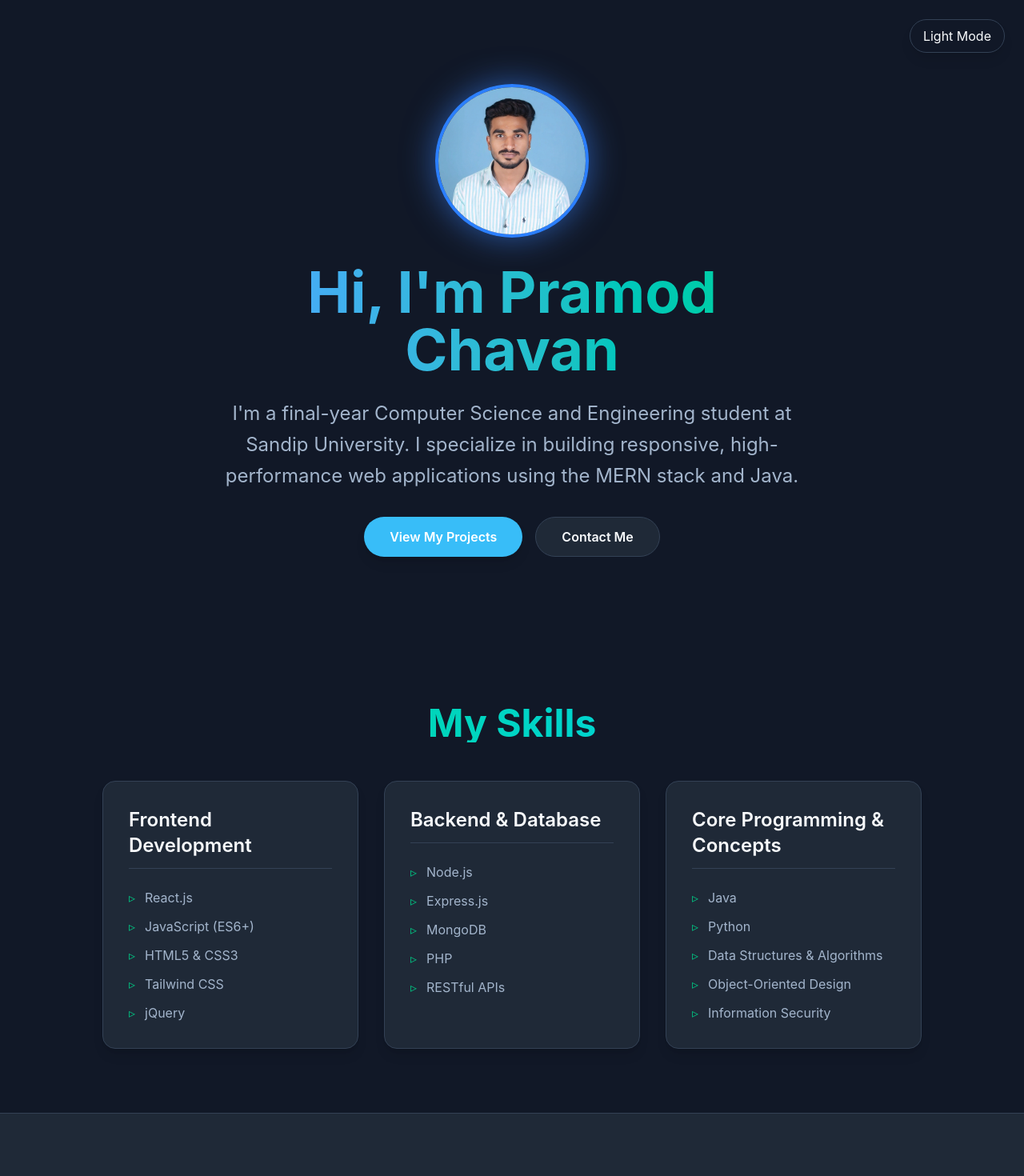
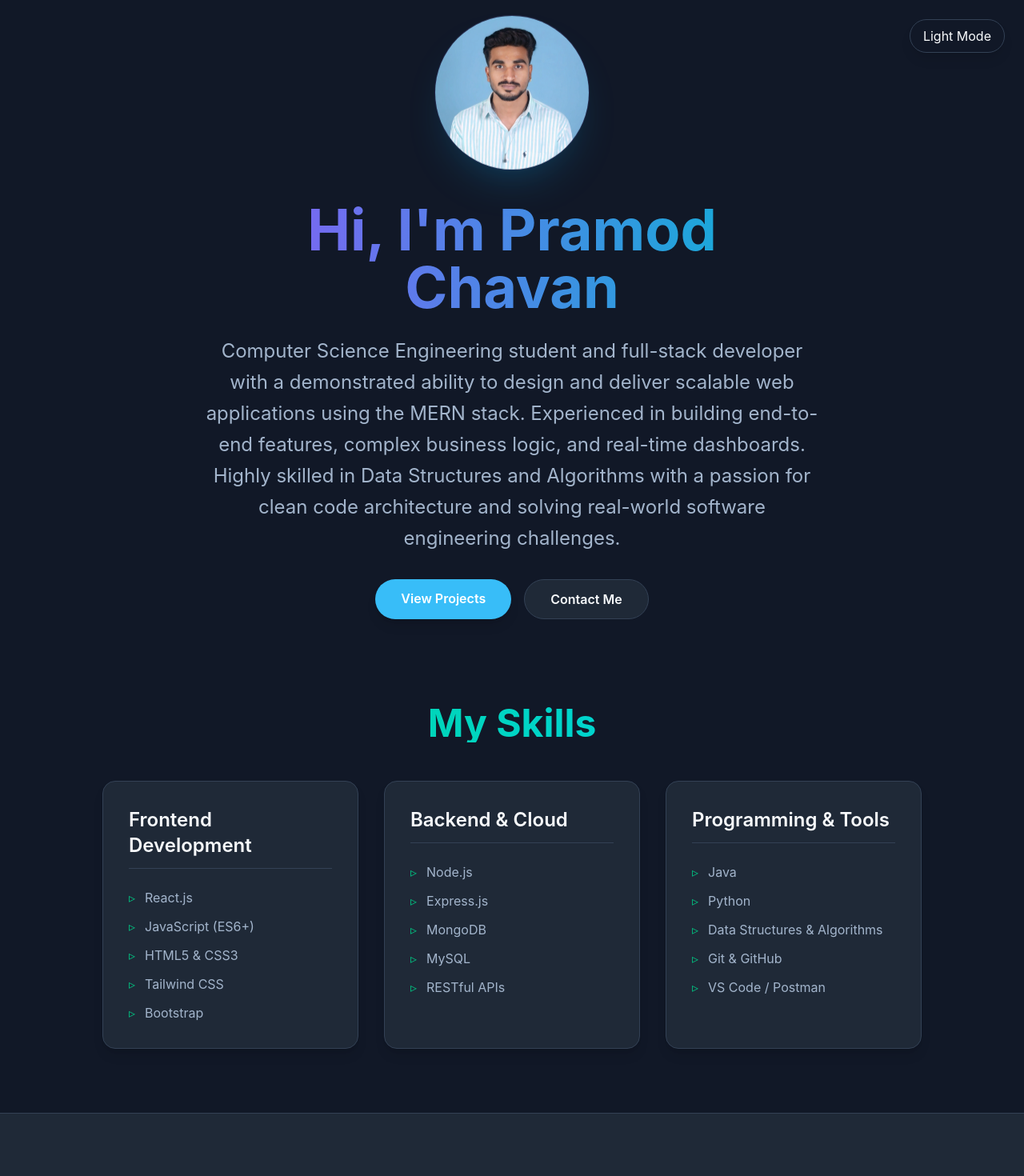
Before and after one commit to chavanpramod-ui/portfolio_frontend, a React (Vite) app: page / in a window 1280 px wide. Shown: the top 1470 px of the page at 80% size. Built offline with nearby package versions, Linux system fonts and the light colour scheme.

Commit message:
upadate info

```diff
--- a/src/components/Contact.jsx
+++ b/src/components/Contact.jsx
@@ -45,8 +45,8 @@ const Contact = () => {
     <section className="py-20 bg-[var(--surface)] text-[var(--text)] px-6">
       <div className="max-w-6xl mx-auto">
 
-        <h2 className="text-4xl md:text-5xl font-bold text-center mb-16 text-transparent bg-clip-text bg-linear-to-r from-blue-400 to-emerald-400">
-          Contact me
+        <h2 className="text-4xl md:text-5xl font-bold text-center mb-16 gradient-text">
+          Contact Me
         </h2>
 
         <div className="grid grid-cols-1 md:grid-cols-2 gap-12">
@@ -118,7 +118,7 @@ const Contact = () => {
             <button
               type="submit"
               disabled={status === 'sending'}
-              className="mt-4 w-full py-4 bg-linear-to-r from-blue-600 to-emerald-500 hover:from-blue-500 hover:to-emerald-400 disabled:opacity-50 text-white rounded-lg font-bold text-lg transition-all transform hover:scale-[1.02] shadow-lg"
+              className="mt-4 w-full py-4 bg-[var(--accent)] hover:bg-[var(--accent-2)] disabled:opacity-50 text-white rounded-lg font-bold text-lg transition-all transform hover:-translate-y-0.5 hover:scale-[1.02] shadow-lg"
             >
               {status === 'sending' ? 'Sending...' : 'Send Message'}
             </button>
--- a/src/components/Education.jsx
+++ b/src/components/Education.jsx
@@ -19,10 +19,10 @@ const Education = () => {
   ];
 
   return (
-    <section className="py-20 bg-[var(--surface-2)] text-[var(--text)] px-6 border-t border-[var(--border)]">
+    <section id="education" className="py-20 bg-[var(--surface-2)] text-[var(--text)] px-6 border-t border-[var(--border)] fade-in-up">
       <div className="max-w-4xl mx-auto">
 
-        <h2 className="text-4xl md:text-5xl font-bold text-center mb-16 text-transparent bg-clip-text bg-linear-to-r from-blue-400 to-emerald-400">
+        <h2 className="text-4xl md:text-5xl font-bold text-center mb-16 gradient-text">
           Education & Academic Journey
         </h2>
 
@@ -33,14 +33,14 @@ const Education = () => {
             <div key={item.id} className="relative pl-8 md:pl-12">
 
               {/* Glowing Timeline Dot */}
-              <div className="absolute -left-2.25 top-1.5 w-4 h-4 bg-[var(--surface)] border-2 border-[var(--accent-2)] rounded-full shadow-[0_0_10px_rgba(16,185,129,0.8)]"></div>
+              <div className="absolute -left-2.25 top-1.5 w-4 h-4 bg-[var(--surface)] border-2 border-[var(--accent)] rounded-full shadow-[0_0_10px_rgba(139,92,246,0.3)]"></div>
 
               {/* Content Card */}
-              <div className="bg-[var(--surface)] p-6 md:p-8 rounded-2xl border border-[var(--border)] shadow-lg hover:border-[var(--accent-2)]/30 transition-colors duration-300">
+              <div className="bg-[var(--surface)] p-6 md:p-8 rounded-2xl border border-[var(--border)] shadow-lg hover:border-[var(--accent)]/30 transition-colors duration-300">
                 <div className="flex flex-col md:flex-row md:justify-between md:items-start mb-4">
                   <div>
                     <h3 className="text-2xl font-bold text-[var(--text)]">{item.degree}</h3>
-                    <h4 className="text-lg text-[var(--accent-2)] font-medium mt-1">{item.institution}</h4>
+                    <h4 className="text-lg text-[var(--accent)] font-medium mt-1">{item.institution}</h4>
                   </div>
                   <span className="mt-2 md:mt-0 px-4 py-1 bg-[var(--surface)] border border-[var(--border)] rounded-full text-sm text-[var(--muted)] font-semibold inline-block w-max">
                     {item.duration}
--- a/src/components/Hero.jsx
+++ b/src/components/Hero.jsx
@@ -3,37 +3,40 @@ import profilePic from '../assets/profile.png';
 
 const Hero = () => {
   return (
-    <section className="flex flex-col items-center justify-center min-h-screen bg-[var(--surface)] text-[var(--text)] px-6">
+    <section id="hero" className="flex flex-col items-center justify-center min-h-screen bg-[var(--surface)] text-[var(--text)] px-6 fade-in-up">
       <div className="max-w-3xl text-center flex flex-col items-center">
 
         {/* Profile Photo with Glowing Border */}
-        <div className="mb-8">
+        <div className="mb-8 float-slow rounded-full glow-border">
           <img
             src={profilePic}
             alt="Profile"
-            className="w-40 h-40 md:w-48 md:h-48 rounded-full object-cover border-4 border-blue-500 shadow-[0_0_40px_rgba(59,130,246,0.6)]"
+            className="w-40 h-40 md:w-48 md:h-48 rounded-full object-cover"
           />
         </div>
 
         {/* Glowing Gradient Headline */}
-        <h1 className="text-5xl md:text-7xl font-bold mb-6 text-transparent bg-clip-text bg-linear-to-r from-blue-400 to-emerald-400">
+        <h1 className="text-5xl md:text-7xl font-bold mb-6 gradient-text">
           Hi, I'm Pramod Chavan
         </h1>
 
         {/* Introduction Subtitle */}
-        <p className="text-xl md:text-2xl text-[var(--muted)] mb-8 leading-relaxed">
-          I'm a final-year Computer Science and Engineering student at Sandip University.
-          I specialize in building responsive, high-performance web applications using the MERN stack and Java.
+        <p className="text-xl md:text-2xl text-[var(--muted)] mb-8 leading-relaxed max-w-3xl">
+          Computer Science Engineering student and full-stack developer with a demonstrated ability to design and deliver scalable web
+applications using the MERN stack. Experienced in building end-to-end features, complex business logic, and real-time
+dashboards. Highly skilled in Data Structures and Algorithms with a passion for clean code architecture and solving real-world
+software engineering challenges.
+
         </p>
 
         {/* Call to Action Buttons */}
         <div className="flex flex-col sm:flex-row gap-4 justify-center">
-          <button className="px-8 py-3 bg-[var(--accent)] hover:brightness-110 text-white rounded-full font-semibold transition-all transform hover:scale-105 shadow-lg shadow-[0_0_30px_rgba(56,189,248,0.35)]">
-            View My Projects
-          </button>
-          <button className="px-8 py-3 bg-[var(--surface-2)] hover:bg-[var(--surface)] border border-[var(--border)] rounded-full font-semibold transition-all transform hover:scale-105 text-[var(--text)]">
+          <a href="#projects" className="px-8 py-3 bg-[var(--accent)] hover:brightness-110 text-white rounded-full font-semibold transition-all transform hover:scale-105 shadow-lg shadow-[0_0_30px_rgba(139,92,246,0.35)]">
+            View Projects
+          </a>
+          <a href="#contact" className="px-8 py-3 bg-[var(--surface-2)] hover:bg-[var(--surface)] border border-[var(--border)] rounded-full font-semibold transition-all transform hover:scale-105 text-[var(--text)]">
             Contact Me
-          </button>
+          </a>
         </div>
 
       </div>
--- a/src/components/ProjectGallery.jsx
+++ b/src/components/ProjectGallery.jsx
@@ -36,10 +36,10 @@ const ProjectGallery = () => {
   ];
 
   return (
-    <section className="py-20 bg-[var(--page-bg)] text-[var(--text)] px-6">
+    <section id="projects" className="py-20 bg-[var(--page-bg)] text-[var(--text)] px-6 fade-in-up">
       <div className="max-w-6xl mx-auto">
 
-        <h2 className="text-4xl md:text-5xl font-bold text-center mb-16 text-transparent bg-clip-text bg-linear-to-r from-blue-400 to-emerald-400">
+        <h2 className="text-4xl md:text-5xl font-bold text-center mb-16 gradient-text">
          My Projects
         </h2>
 
@@ -48,7 +48,7 @@ const ProjectGallery = () => {
           {projects.map((project, index) => (
             <div
               key={index}
-              className="bg-[var(--surface)] rounded-2xl overflow-hidden border border-[var(--border)] hover:border-blue-500/50 transition-all duration-300 hover:-translate-y-2 shadow-lg group"
+              className="bg-[var(--surface)] rounded-2xl overflow-hidden border border-[var(--border)] hover:border-[var(--accent)]/50 transition-all duration-300 hover:-translate-y-2 shadow-lg group fade-in-up"
             >
               {/* Image Placeholder (You can replace this with an actual <img> tag later) */}
               <div className="h-48 bg-[var(--surface-2)] flex items-center justify-center group-hover:bg-[var(--surface)] transition-colors">
@@ -57,7 +57,7 @@ const ProjectGallery = () => {
 
               {/* Card Content */}
               <div className="p-8">
-                <span className="text-[var(--accent-2)] text-sm font-semibold tracking-wider uppercase mb-2 block">
+                <span className="text-[var(--accent)] text-sm font-semibold tracking-wider uppercase mb-2 block">
                   {project.type}
                 </span>
                 <h3 className="text-2xl font-bold mb-3 text-[var(--text)]">{project.title}</h3>
--- a/src/components/Skills.jsx
+++ b/src/components/Skills.jsx
@@ -2,15 +2,15 @@ const Skills = () => {
   const skillCategories = [
     {
       title: "Frontend Development",
-      skills: ["React.js", "JavaScript (ES6+)", "HTML5 & CSS3", "Tailwind CSS", "jQuery"]
+      skills: ["React.js", "JavaScript (ES6+)", "HTML5 & CSS3", "Tailwind CSS", "Bootstrap"]
     },
     {
-      title: "Backend & Database",
-      skills: ["Node.js", "Express.js", "MongoDB", "PHP", "RESTful APIs"]
+      title: "Backend & Cloud",
+      skills: ["Node.js", "Express.js", "MongoDB", "MySQL", "RESTful APIs"]
     },
     {
-      title: "Core Programming & Concepts",
-      skills: ["Java","Python", "Data Structures & Algorithms", "Object-Oriented Design", "Information Security"]
+      title: "Programming & Tools",
+      skills: ["Java", "Python", "Data Structures & Algorithms", "Git & GitHub", "VS Code / Postman"]
     }
   ];
 
--- a/src/index.css
+++ b/src/index.css
@@ -1,4 +1,100 @@
 @import "tailwindcss";
+
+:root {
+  color-scheme: dark;
+  --page-bg: #050816;
+  --surface: #0d1323;
+  --surface-2: #131a2d;
+  --text: #e2e8f0;
+  --muted: #94a3b8;
+  --border: #334155;
+  --accent: #8b5cf6;
+  --accent-2: #06b6d4;
+  --gradient-start: #8b5cf6;
+  --gradient-end: #06b6d4;
+}
+
+.light {
+  color-scheme: light;
+  --page-bg: #f8fafc;
+  --surface: #ffffff;
+  --surface-2: #e2e8f0;
+  --text: #0f172a;
+  --muted: #64748b;
+  --border: #cbd5e1;
+  --accent: #7c3aed;
+  --accent-2: #0ea5e9;
+  --gradient-start: #7c3aed;
+  --gradient-end: #0ea5e9;
+}
+
+* {
+  box-sizing: border-box;
+}
+
+html,
+body {
+  min-height: 100%;
+}
+
+body {
+  margin: 0;
+  background-color: var(--page-bg);
+  color: var(--text);
+  font-family: Inter, ui-sans-serif, system-ui, -apple-system, BlinkMacSystemFont, 'Segoe UI', sans-serif;
+  -webkit-font-smoothing: antialiased;
+  -moz-osx-font-smoothing: grayscale;
+}
+
+button,
+a {
+  transition: all 0.3s ease;
+}
+
+@keyframes fadeInUp {
+  from {
+    opacity: 0;
+    transform: translateY(24px);
+  }
+  to {
+    opacity: 1;
+    transform: translateY(0);
+  }
+}
+
+@keyframes floatUp {
+  0%, 100% {
+    transform: translateY(0);
+  }
+  50% {
+    transform: translateY(-8px);
+  }
+}
+
+.fade-in-up {
+  animation: fadeInUp 0.85s cubic-bezier(0.22, 1, 0.36, 1) both;
+}
+
+.float-slow {
+  animation: floatUp 4s ease-in-out infinite;
+}
+
+.glow-border {
+  box-shadow: 0 0 0 1px rgba(139, 92, 246, 0.12), 0 28px 60px -30px rgba(14, 165, 233, 0.45);
+}
+
+.gradient-text {
+  background-image: linear-gradient(90deg, var(--gradient-start), var(--gradient-end));
+  -webkit-background-clip: text;
+  -webkit-text-fill-color: transparent;
+}
+
+button:focus-visible,
+input:focus-visible,
+textarea:focus-visible {
+  outline: 2px solid var(--accent);
+  outline-offset: 2px;
+}
 
 :root {
   color-scheme: dark;
```
